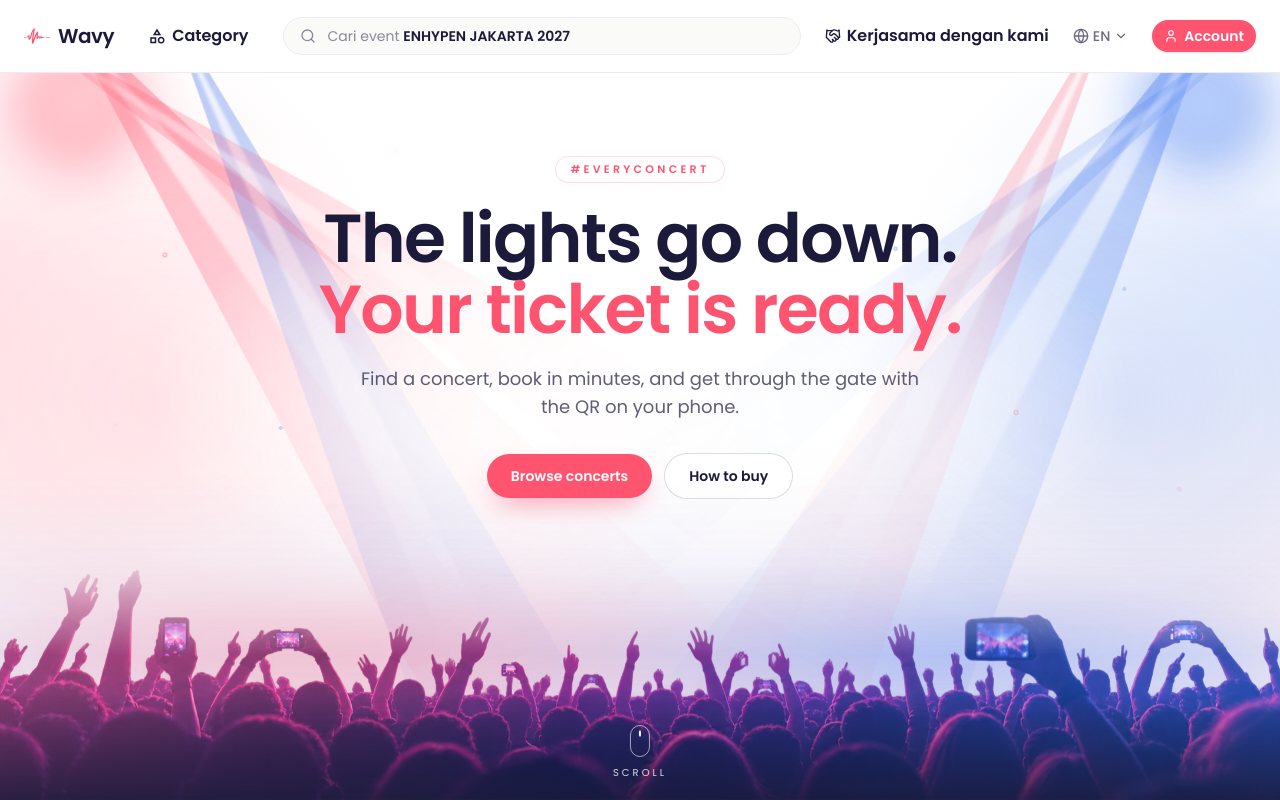
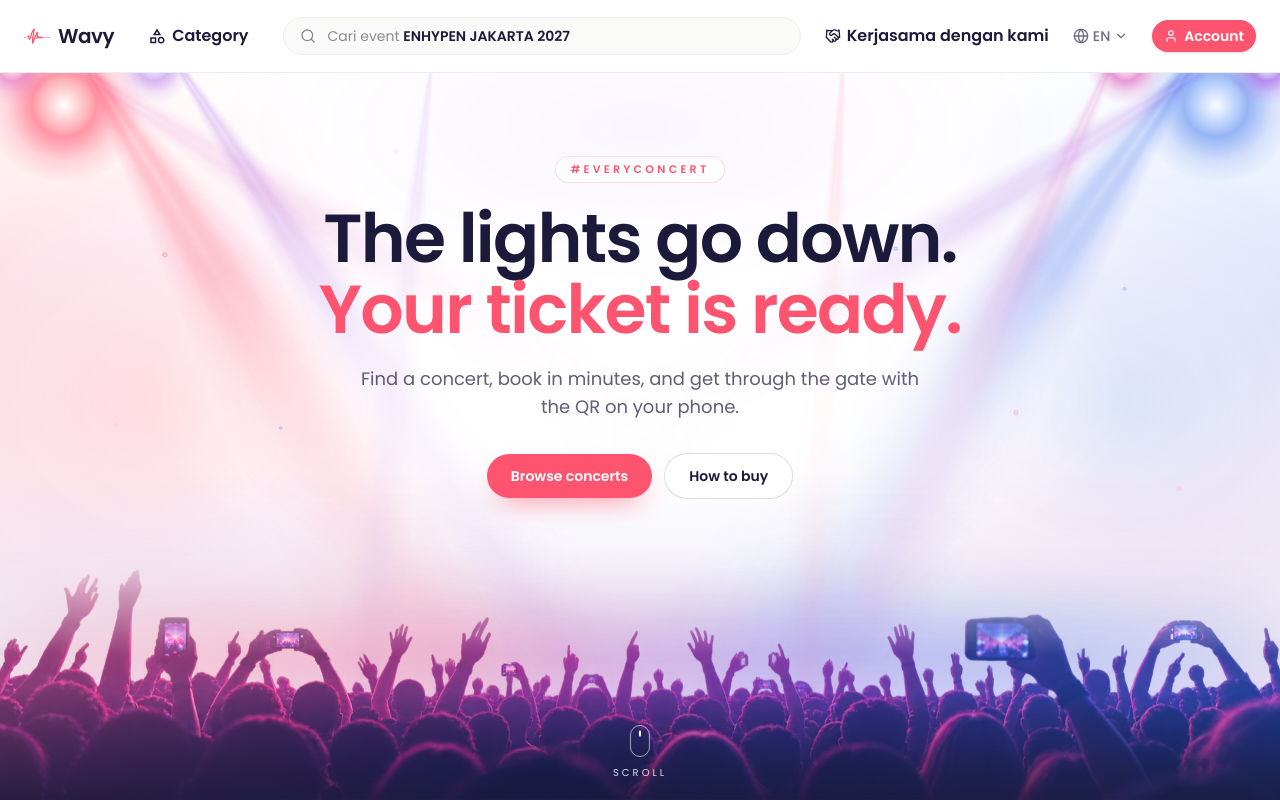
Before and after one commit to jieglee/wavy-next, a Next.js app: page /en in a window 1280 px wide. Shown: the top 800 px of the page. Built offline with nearby package versions, Linux system fonts and the light colour scheme; no server answers; a web font is replaced by a local one.

Commit message:
feat(landing): perbaiki lighting hero — beam conic lebih realistis, palet pink/magenta/violet/biru, gerak lebih cepat & tidak serempak

```diff
--- a/src/app/globals.css
+++ b/src/app/globals.css
@@ -388,51 +388,64 @@ body {
 }
 
 /* ── Hero landing: sorot lampu panggung (spotlight-hero.tsx) ──
- * Tiap berkas = cone meruncing (clip-path) yang berputar dari sumbernya di atas.
- * Gerak hanya lewat `rotate` + `opacity` (tanpa layout shift), durasi berbeda per berkas,
- * `alternate` supaya loop mulus tanpa lompatan. Reduced-motion: diam.
+ * Tiap berkas = cone dari conic-gradient yang berpusat di sumbernya (atas tengah kotak).
+ * Tepinya lembut secara alami (gradien sudut), jadi tanpa clip-path & tanpa filter blur;
+ * jatuhnya cahaya dipudarkan lewat mask. Gerak hanya `rotate` + `opacity` (compositor-only):
+ *  - hero-sweep: 3 titik sapuan a → b → c → a, tiap segmen ease-in-out → gerak cepat tapi
+ *    melambat halus di ujung, seperti moving-head sungguhan; loop mulus tanpa `alternate`.
+ *  - hero-pulse: intensitas bertahap dengan durasi lain dari sapuan → kombinasi tak serempak.
+ * Reduced-motion: diam di posisi a.
  */
 .hero-beam {
   position: absolute;
   top: -6%;
-  height: 132%;
+  height: 135%;
   translate: -50% 0;
   transform-origin: 50% 0;
-  rotate: var(--from);
-  clip-path: polygon(48.5% 0, 51.5% 0, 100% 100%, 0 100%);
-  background: linear-gradient(
-    to bottom,
-    color-mix(in oklab, var(--beam) 62%, transparent) 0%,
-    color-mix(in oklab, var(--beam) 30%, transparent) 38%,
-    color-mix(in oklab, var(--beam) 10%, transparent) 70%,
-    transparent 92%
+  rotate: var(--a);
+  opacity: var(--op, 1);
+  background: conic-gradient(
+    from calc(180deg - var(--spread)) at 50% 0,
+    transparent 0deg,
+    color-mix(in oklab, var(--beam) 22%, transparent) calc(var(--spread) * 0.45),
+    color-mix(in oklab, var(--beam) 58%, transparent) calc(var(--spread) * 0.85),
+    color-mix(in oklab, var(--beam) 66%, transparent) var(--spread),
+    color-mix(in oklab, var(--beam) 58%, transparent) calc(var(--spread) * 1.15),
+    color-mix(in oklab, var(--beam) 22%, transparent) calc(var(--spread) * 1.55),
+    transparent calc(var(--spread) * 2)
   );
-  filter: blur(1.5px);
+  -webkit-mask-image: linear-gradient(to bottom, black 0%, rgb(0 0 0 / 0.7) 30%, rgb(0 0 0 / 0.28) 62%, transparent 90%);
+  mask-image: linear-gradient(to bottom, black 0%, rgb(0 0 0 / 0.7) 30%, rgb(0 0 0 / 0.28) 62%, transparent 90%);
   will-change: rotate, opacity;
   animation:
-    hero-sweep var(--dur) ease-in-out var(--delay) infinite alternate,
-    hero-breathe calc(var(--dur) * 0.6) ease-in-out var(--delay) infinite alternate;
+    hero-sweep var(--dur) linear var(--delay) infinite,
+    hero-pulse var(--pulse, 4s) ease-in-out var(--delay) infinite;
 }
-/* inti putih yang lebih sempit di tengah berkas */
+/* inti terang yang sempit di tengah berkas, cepat memudar → kesan sumber lampu yang kuat */
 .hero-beam::after {
   content: "";
   position: absolute;
   inset: 0;
-  clip-path: polygon(49.6% 0, 50.4% 0, 66% 100%, 34% 100%);
-  background: linear-gradient(
-    to bottom,
-    color-mix(in oklab, var(--background) 85%, transparent) 0%,
-    color-mix(in oklab, var(--background) 35%, transparent) 45%,
-    transparent 80%
+  background: conic-gradient(
+    from calc(180deg - var(--spread) * 0.35) at 50% 0,
+    transparent 0deg,
+    color-mix(in oklab, var(--background) 70%, transparent) calc(var(--spread) * 0.35),
+    transparent calc(var(--spread) * 0.7)
   );
+  -webkit-mask-image: linear-gradient(to bottom, black 0%, rgb(0 0 0 / 0.35) 35%, transparent 65%);
+  mask-image: linear-gradient(to bottom, black 0%, rgb(0 0 0 / 0.35) 35%, transparent 65%);
 }
 @keyframes hero-sweep {
-  from { rotate: var(--from); }
-  to { rotate: var(--to); }
+  0% { rotate: var(--a); animation-timing-function: cubic-bezier(0.45, 0, 0.35, 1); }
+  34% { rotate: var(--b); animation-timing-function: cubic-bezier(0.5, 0, 0.3, 1); }
+  66% { rotate: var(--c); animation-timing-function: cubic-bezier(0.45, 0, 0.4, 1); }
+  100% { rotate: var(--a); }
 }
-@keyframes hero-breathe {
-  from { opacity: var(--op, 1); }
-  to { opacity: calc(var(--op, 1) * 0.6); }
+@keyframes hero-pulse {
+  0%, 100% { opacity: var(--op, 1); }
+  28% { opacity: calc(var(--op, 1) * 0.55); }
+  46% { opacity: calc(var(--op, 1) * 0.95); }
+  72% { opacity: calc(var(--op, 1) * 0.7); }
 }
 @media (prefers-reduced-motion: reduce) {
   .hero-beam { animation: none; }
--- a/src/components/landing/motion/spotlight-hero.tsx
+++ b/src/components/landing/motion/spotlight-hero.tsx
@@ -13,6 +13,9 @@ const mix = (color: string, pct: number) => `color-mix(in oklab, ${color} ${pct}
 const PINK = "var(--primary)";
 const BLUE = "var(--info)";
 const WHITE = "var(--background)";
+// Turunan token: campuran oklch pink→biru lewat jalur hue magenta/violet (bukan abu-abu).
+const MAGENTA = `color-mix(in oklch, ${PINK} 68%, ${BLUE})`;
+const VIOLET = `color-mix(in oklch, ${PINK} 38%, ${BLUE})`;
 
 // 1+2. Latar putih bersih + ambient glow tipis (pink kiri, biru kanan), tengah tetap terang.
 const BASE: CSSProperties = {
@@ -27,26 +30,33 @@ const BASE: CSSProperties = {
 
 type Beam = {
   x: string; // posisi sumber dari kiri
-  w: string; // lebar ujung cone
+  w: string; // lebar kotak berkas (cone-nya sendiri ditentukan `spread`)
   color: string;
-  from: string;
-  to: string;
-  dur: number;
+  spread: number; // setengah sudut bukaan cone (deg)
+  a: number; // tiga titik sapuan (deg): a → b → c → a
+  b: number;
+  c: number;
+  dur: number; // durasi satu siklus sapuan (s)
   delay: number;
+  pulse: number; // durasi siklus intensitas (s), sengaja tidak kelipatan `dur`
   op: number;
-  primary?: boolean; // berkas utama tampil juga di mobile; sekunder hanya sm+
+  tier: "main" | "side" | "back"; // main tampil di mobile; side & back hanya sm+
 };
 
-// Sumber lampu di kiri dan kanan atas. CSS rotate negatif = berlawanan jarum jam, jadi berkas
-// kiri menyorot ke kanan-bawah dan saling menyilang dengan berkas kanan.
+// Sumber lampu di kiri, kanan, dan dua lampu belakang yang tipis. CSS rotate negatif = berlawanan
+// jarum jam, jadi berkas kiri menyorot ke kanan-bawah dan menyilang dengan berkas kanan.
+// Durasi, delay, dan arah tiap berkas berbeda supaya tidak pernah bergerak serempak.
+const W = { main: "clamp(320px,46vw,760px)", side: "clamp(220px,32vw,520px)", back: "clamp(140px,20vw,320px)" };
 const BEAMS: Beam[] = [
-  // sapuan pelan dan tidak jauh dari posisi tengahnya; kiri & kanan beda durasi supaya tidak seragam
-  { x: "6%", w: "clamp(180px,26vw,420px)", color: PINK, from: "-42deg", to: "-27deg", dur: 16, delay: 0, op: 0.95, primary: true },
-  { x: "14%", w: "clamp(120px,16vw,260px)", color: BLUE, from: "-23deg", to: "-33deg", dur: 21, delay: -7, op: 0.7 },
-  { x: "2%", w: "clamp(90px,11vw,180px)", color: PINK, from: "-57deg", to: "-50deg", dur: 26, delay: -3, op: 0.55 },
-  { x: "94%", w: "clamp(180px,26vw,420px)", color: BLUE, from: "40deg", to: "25deg", dur: 18, delay: -5, op: 0.95, primary: true },
-  { x: "86%", w: "clamp(120px,16vw,260px)", color: PINK, from: "21deg", to: "31deg", dur: 23, delay: -11, op: 0.7 },
-  { x: "98%", w: "clamp(90px,11vw,180px)", color: BLUE, from: "55deg", to: "48deg", dur: 29, delay: -14, op: 0.55 },
+  { x: "5%", w: W.main, color: PINK, spread: 10, a: -38, b: -23, c: -32, dur: 9, delay: 0, pulse: 4.2, op: 0.9, tier: "main" },
+  { x: "12%", w: W.side, color: VIOLET, spread: 6, a: -19, b: -34, c: -25, dur: 7.4, delay: -3, pulse: 3.4, op: 0.7, tier: "side" },
+  { x: "1%", w: W.side, color: MAGENTA, spread: 5, a: -56, b: -46, c: -59, dur: 10.6, delay: -6, pulse: 5.1, op: 0.55, tier: "side" },
+  { x: "95%", w: W.main, color: BLUE, spread: 10, a: 36, b: 22, c: 31, dur: 9.8, delay: -2.5, pulse: 4.7, op: 0.9, tier: "main" },
+  { x: "88%", w: W.side, color: MAGENTA, spread: 6, a: 18, b: 33, c: 24, dur: 8.1, delay: -5, pulse: 3.7, op: 0.7, tier: "side" },
+  { x: "99%", w: W.side, color: VIOLET, spread: 5, a: 53, b: 44, c: 58, dur: 11.2, delay: -8, pulse: 5.5, op: 0.55, tier: "side" },
+  // lampu belakang: tipis, redup, saling menyilang di atas — memberi kedalaman tanpa menutupi judul
+  { x: "34%", w: W.back, color: VIOLET, spread: 3.5, a: -14, b: 9, c: -5, dur: 6.6, delay: -1.5, pulse: 3.1, op: 0.32, tier: "back" },
+  { x: "66%", w: W.back, color: PINK, spread: 3.5, a: 13, b: -9, c: 4, dur: 7.2, delay: -4.2, pulse: 2.9, op: 0.32, tier: "back" },
 ];
 
 // Partikel cahaya halus di area lampu (posisi tetap supaya SSR = klien). Separuhnya hanya sm+.
@@ -69,10 +79,13 @@ const beamStyle = (b: Beam) =>
     width: b.w,
     opacity: b.op,
     "--beam": b.color,
-    "--from": b.from,
-    "--to": b.to,
+    "--spread": `${b.spread}deg`,
+    "--a": `${b.a}deg`,
+    "--b": `${b.b}deg`,
+    "--c": `${b.c}deg`,
     "--dur": `${b.dur}s`,
     "--delay": `${b.delay}s`,
+    "--pulse": `${b.pulse}s`,
     "--op": b.op,
   }) as CSSProperties;
 
@@ -117,21 +130,30 @@ export function SpotlightHero() {
           {/* ambient glow pink & biru di sisi, intensitas naik-turun perlahan */}
           <div
             className="hero-breathe absolute -left-[10%] top-[10%] h-[70%] w-[45%]"
-            style={{ ...vars({ "--dur": "11s", "--lo": 0.35, "--hi": 0.9 }), background: `radial-gradient(closest-side, ${mix(PINK, 16)}, transparent)` }}
+            style={{ ...vars({ "--dur": "6s", "--lo": 0.4, "--hi": 0.9 }), background: `radial-gradient(closest-side, ${mix(PINK, 16)}, ${mix(MAGENTA, 6)} 60%, transparent)` }}
           />
           <div
             className="hero-breathe absolute -right-[10%] top-[10%] h-[70%] w-[45%]"
-            style={{ ...vars({ "--dur": "13s", "--delay": "-6s", "--lo": 0.35, "--hi": 0.9 }), background: `radial-gradient(closest-side, ${mix(BLUE, 15)}, transparent)` }}
+            style={{ ...vars({ "--dur": "7s", "--delay": "-3s", "--lo": 0.4, "--hi": 0.9 }), background: `radial-gradient(closest-side, ${mix(BLUE, 15)}, ${mix(VIOLET, 6)} 60%, transparent)` }}
+          />
+          {/* rona violet tipis di atas tengah, menyatukan sisi pink & biru */}
+          <div
+            className="hero-breathe absolute left-1/2 -top-[20%] h-[55%] w-[70%] -translate-x-1/2"
+            style={{ ...vars({ "--dur": "5s", "--delay": "-2s", "--lo": 0.3, "--hi": 0.7 }), background: `radial-gradient(closest-side, ${mix(VIOLET, 12)}, transparent)` }}
           />
           {BEAMS.map((b, i) => (
-            <span key={i} className={`hero-beam ${b.primary ? "" : "max-sm:hidden"}`} style={beamStyle(b)} />
+            <span key={i} className={`hero-beam ${b.tier === "main" ? "" : "max-sm:hidden"}`} style={beamStyle(b)} />
           ))}
-          {/* glow hanya di sumber cahaya */}
-          {BEAMS.filter((b) => b.primary).map((b, i) => (
+          {/* glow di sumber cahaya, berdenyut seirama intensitas berkasnya */}
+          {BEAMS.filter((b) => b.tier !== "back").map((b, i) => (
             <span
               key={i}
-              className="hero-breathe absolute -top-12 size-28 -translate-x-1/2 rounded-full blur-xl sm:size-40"
-              style={{ ...vars({ "--dur": `${b.dur / 2}s`, "--lo": 0.7, "--hi": 1 }), left: b.x, background: `radial-gradient(circle, ${WHITE} 0%, ${mix(b.color, 55)} 35%, transparent 70%)` }}
+              className={`hero-breathe absolute -top-12 -translate-x-1/2 rounded-full ${b.tier === "main" ? "size-28 sm:size-40" : "size-20 max-sm:hidden"}`}
+              style={{
+                ...vars({ "--dur": `${b.pulse / 2}s`, "--delay": `${b.delay}s`, "--lo": 0.65, "--hi": 1 }),
+                left: b.x,
+                background: `radial-gradient(circle, ${WHITE} 0%, ${mix(b.color, 60)} 28%, ${mix(b.color, 18)} 50%, transparent 70%)`,
+              }}
             />
           ))}
           {/* area tengah tetap bersih & terang di belakang headline (berkas memudar di sini) */}
@@ -150,7 +172,7 @@ export function SpotlightHero() {
           {/* haze tipis di atas kerumunan, tanpa blur */}
           <div
             className="absolute inset-x-0 bottom-0 h-[45%]"
-            style={{ background: `linear-gradient(to top, ${mix(PINK, 14)} 0%, ${mix(BLUE, 8)} 45%, transparent 100%)` }}
+            style={{ background: `linear-gradient(to top, ${mix(PINK, 14)} 0%, ${mix(VIOLET, 10)} 30%, ${mix(BLUE, 7)} 55%, transparent 100%)` }}
           />
         </motion.div>
 
@@ -165,8 +187,8 @@ export function SpotlightHero() {
             <div
               className="hero-breathe absolute inset-x-0 top-[44%] h-[34%] blur-2xl"
               style={{
-                ...vars({ "--dur": "9s", "--lo": 0.45, "--hi": 0.9 }),
-                background: `radial-gradient(40% 100% at 25% 60%, ${mix(PINK, 40)}, transparent), radial-gradient(40% 100% at 75% 60%, ${mix(BLUE, 40)}, transparent)`,
+                ...vars({ "--dur": "4.5s", "--lo": 0.5, "--hi": 0.95 }),
+                background: `radial-gradient(40% 100% at 25% 60%, ${mix(PINK, 40)}, transparent), radial-gradient(30% 90% at 50% 70%, ${mix(VIOLET, 30)}, transparent), radial-gradient(40% 100% at 75% 60%, ${mix(BLUE, 40)}, transparent)`,
               }}
             />
             <Image
@@ -179,10 +201,10 @@ export function SpotlightHero() {
               className="block h-auto w-full"
             />
             {/* pantulan lampu hanya pada bentuk crowd: pink dari kiri, biru dari kanan.
-                Intensitasnya naik-turun seirama durasi berkas utama kiri (16s) dan kanan (18s). */}
+                Intensitasnya naik-turun seirama denyut berkas utama kiri (4.2s) dan kanan (4.7s). */}
             {[
-              { bg: `linear-gradient(90deg, ${mix(PINK, 50)} 0%, transparent 45%)`, dur: "8s", delay: "0s" },
-              { bg: `linear-gradient(270deg, ${mix(BLUE, 50)} 0%, transparent 45%)`, dur: "9s", delay: "-5s" },
+              { bg: `linear-gradient(90deg, ${mix(PINK, 50)} 0%, ${mix(MAGENTA, 15)} 30%, transparent 48%)`, dur: "4.2s", delay: "0s" },
+              { bg: `linear-gradient(270deg, ${mix(BLUE, 50)} 0%, ${mix(VIOLET, 15)} 30%, transparent 48%)`, dur: "4.7s", delay: "-2.5s" },
             ].map((r, i) => (
               <div
                 key={i}
```
